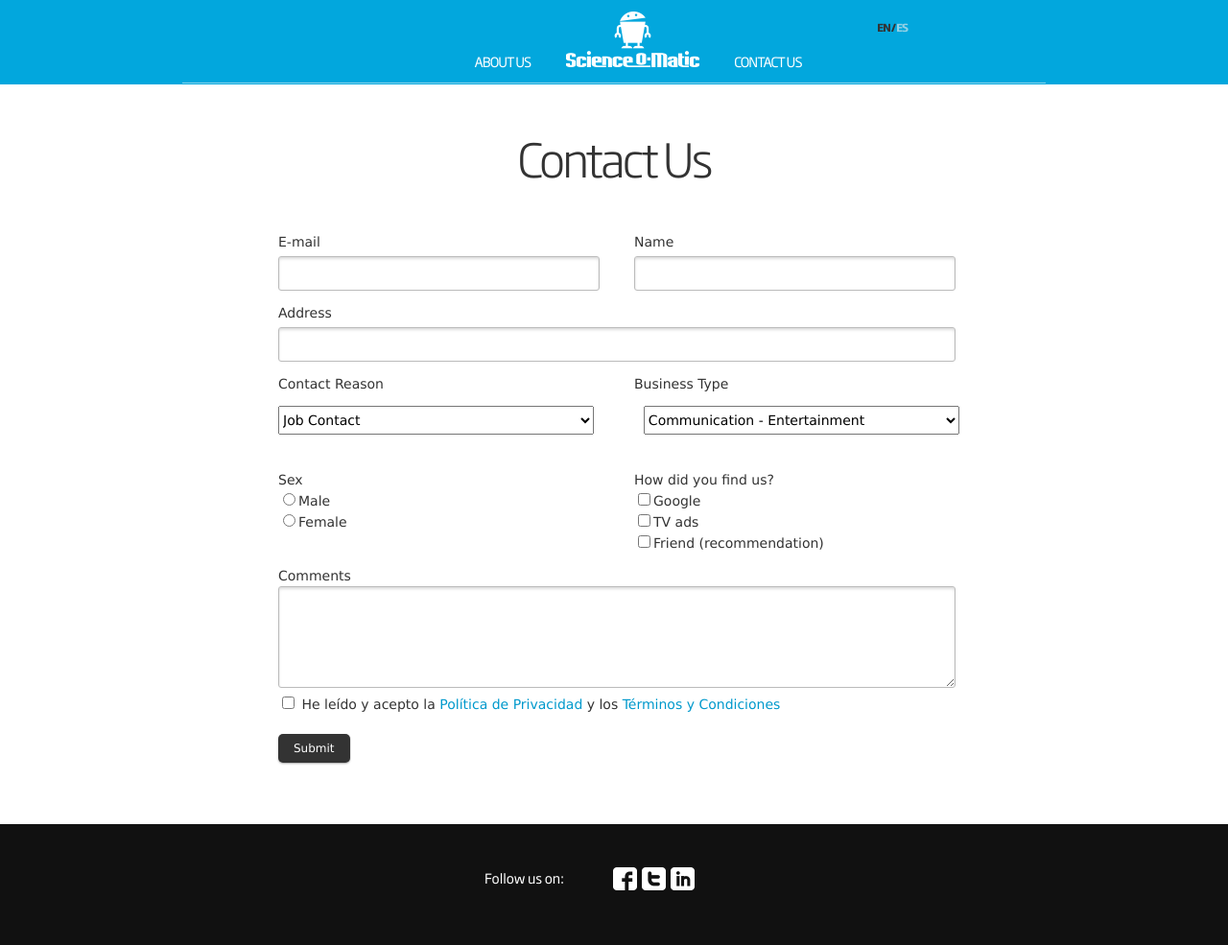
After one commit to Science-o-matic/website, a Django app: page /contact/ in a window 1280 px wide. The commit adds this page. Shown: the whole page at 96% size. Run offline with Django 3.2, Linux system fonts and the light colour scheme.

Commit message:
Minimal site with contact form template. Not functional yet.

```diff
--- a/som_website/templates/base.html
+++ b/som_website/templates/base.html
@@ -43,11 +43,12 @@
   <header>
     <nav id="desktop">
       <ul>
-        <li><a href="#">HOME</a></li>
-        <li><a href="#">ABOUT US</a></li>
-        <li><a href="#" class="logo"><img src="{% static "img/logo.png" %}"/></a></li>
-        <li><a href="#">PROJECTS</a></li>
-        <li><a href="#">CONTACT US</a></li>
+        <li><a href="/about">ABOUT US</a></li>
+        <li><a href="/" class="logo"><img src="{% static "img/logo.png" %}"/></a></li>
+        {% comment %}
+        <li><a href="/projects">PROJECTS</a></li>
+        {% endcomment %}
+        <li><a href="{% url "contact-page" %}">CONTACT US</a></li>
       </ul>
       <div id="languages">
         <a class="selected">EN</a> / <a href="#">ES</a>
@@ -69,20 +70,22 @@
 {% block base_content %}
 {% endblock %}
 <footer>
+  {% comment %}
   <div class="navigation">
     <section>
       <div class="footerLogo"><img src="{% static "img/logoFooter.png" %}"/></div>
-      <nav>
+        <nav>
         <ul>
-          <li><a href="#">About Us</a></li>
+          <li><a href="/about">About Us</a></li>
           <li><a href="#">Projects</a></li>
-          <li><a href="#">Contact</a></li>
-          <li><a href="#">Terms & Conditions</a></li>
+          <li><a href="/contact">Contact</a></li>
+          <li><a href="#">Terms & Conditions</a></li>ç
           <li><a href="#">Sitemap</a></li>
         </ul>
       </nav>
     </section>
   </div>
+  {% endcomment %}
   <div class="socialNetworks">
     <section>
       <span>Follow us on:</span>
@@ -90,8 +93,10 @@
         <li><a href="#" class="button facebook"></a></li>
         <li><a href="#" class="button twitter"></a></li>
         <li><a href="#" class="button linkedin"></a></li>
+        {% comment %}
         <li><a href="#" class="button google"></a></li>
         <li><a href="#" class="button rss"></a></li>
+        {% endcomment %}
       </ul>
     </section>
   </div>
--- /dev/null
+++ b/som_website/templates/contact.html
@@ -0,0 +1,73 @@
+{% extends "base.html" %}
+
+{% load sekizai_tags %}
+
+{% block base_content %}
+<section>
+  <article>
+    <h1>Contact Us</h1>
+    <p></p>
+    <form method="post" name="deliveryform" id="deliveryform" action="mailto:info@science-o-matic.com" enctype="text/plain" >
+      <div class="block left">
+        <label for="email">E-mail</label>
+        <br/>
+        <input type="text" name="email" title="email"/>
+      </div>
+      <div class="block right">
+        <label for="Name">Name</label>
+        <br/>
+        <input type="text" name="name" title="name"/>
+      </div>
+
+      <div class="wide">
+        <label for="address">Address</label>
+        <br/>
+        <input type="text" name="address" title="address"/>
+      </div>
+
+      <div class="block left">
+        <label for="contact_reason">Contact Reason</label>
+        <br/>
+        <select name="contact_reason" title="contact_reason">
+          <option>Job Contact</option>
+          <option>Technical Support</option>
+        </select>
+      </div>
+      <div class="block right">
+        <label for="business_type">Business Type</label>
+        <br/>
+        <select name="business_type" title="business_type">
+          <option>Communication - Entertainment</option>
+          <option>Customer service</option>
+        </select>
+      </div>
+
+      <div class="block left">
+        <label for="sex">Sex</label>
+        <br/>
+        <input type="radio" name="sex" value="male">Male<br>
+        <input type="radio" name="sex" value="female">Female
+      </div>
+      <div class="block right">
+        <label for="find_us">How did you find us?</label>
+        <br/>
+        <input type="checkbox" name="find_us" value="google">Google<br/>
+        <input type="checkbox" name="find_us" value="tv_ads">TV ads<br/>
+        <input type="checkbox" name="find_us" value="friend">Friend (recommendation)<br/>
+      </div>
+
+      <div class="wide">
+        <label for="comments">Comments</label>
+        <textarea class="comments" name="comments" title="comments">
+
+        </textarea>
+      </div>
+
+      <input type="checkbox"/>
+      <span>He leído y acepto la <a href="#">Política de Privacidad</a> y los <a href="#">Términos y Condiciones</a></span>
+      <br/>
+      <button type="submit" id="submit">Submit</button>
+    </form>
+  </article>
+</section>
+{% endblock %}
--- a/som_website/urls.py
+++ b/som_website/urls.py
@@ -5,5 +5,8 @@ admin.autodiscover()
 
 urlpatterns = patterns('',
                        (r'^$', TemplateView.as_view(template_name='home.html')),
+                       url(r'^contact/$',
+                           TemplateView.as_view(template_name='contact.html'),
+                           name='contact-page'),
                        url(r'^admin/', include(admin.site.urls)),
 )
--- a/static/css/styles.css
+++ b/static/css/styles.css
@@ -38,10 +38,6 @@ body {
     height: 100%;
     margin: 0;
     background: #fff;
-}
-
-body,home {
-    background-color: #02a7dd;
 }
 
 a {
@@ -553,6 +549,8 @@ article.content {
 footer {
     color: #fff;
     font-family: 'SohoRegular';
+    /* ugly quick fix, repair me */
+    margin-top: -16px;
 }
 
 footer div.navigation {
```
